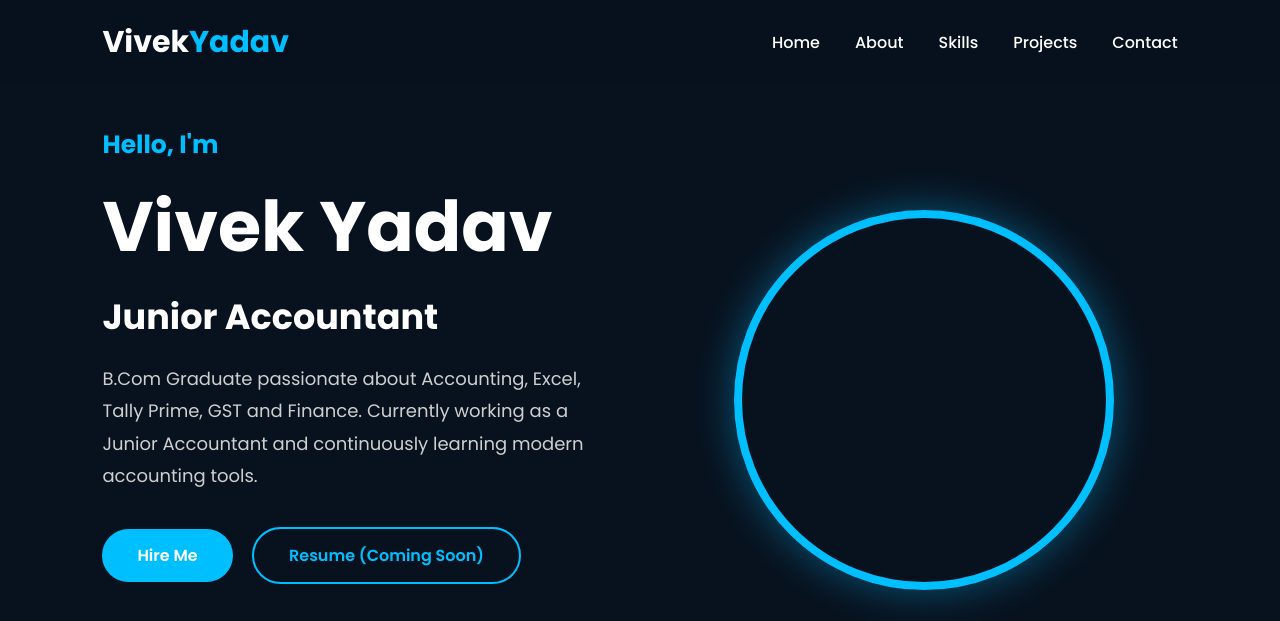
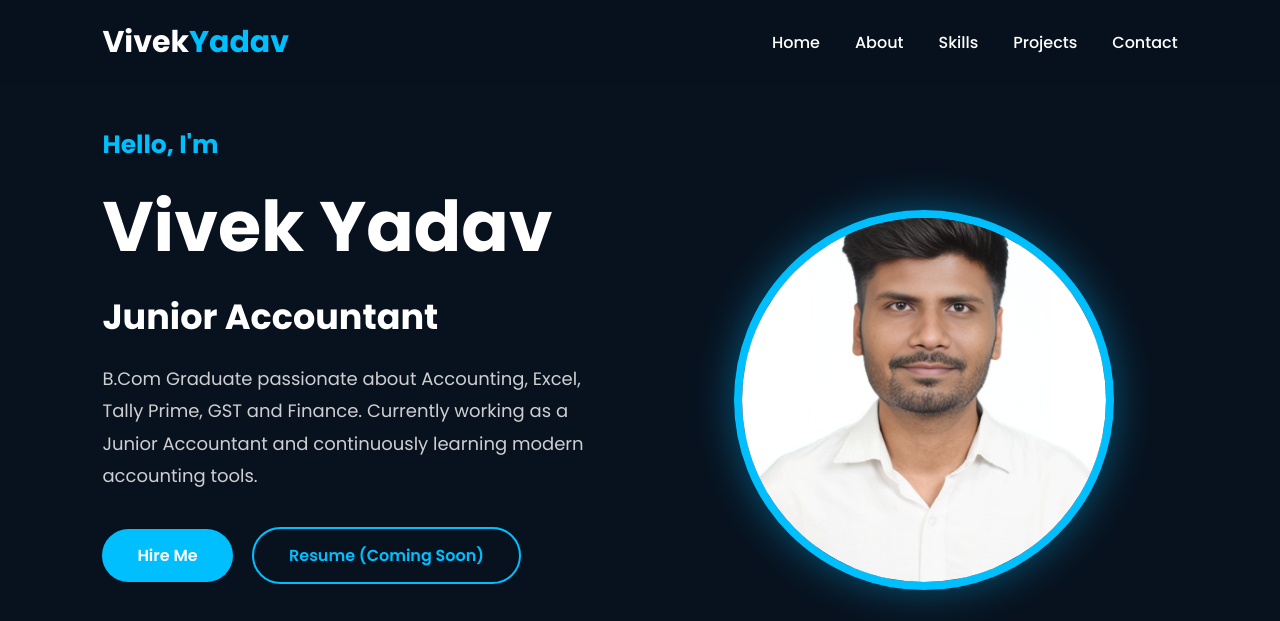
Before and after one commit to aapirant2003-afk/vivekyadav.github.io, a plain HTML site: page index.html in a window 1280 px wide. Shown: the top 621 px of the page. Drawn offline with Linux system fonts and the light colour scheme.

Commit message:
Update index.html

```diff
--- a/index.html
+++ b/index.html
@@ -107,7 +107,7 @@ Currently working as a Junior Accountant and continuously learning modern accoun
 
 <div class="hero-right">
 
-<img src="assets/vivek.jpg" alt="Vivek">
+<img src="assets/vivek.jpg.jpeg" alt="Vivek">
 
 </div>
 
```
